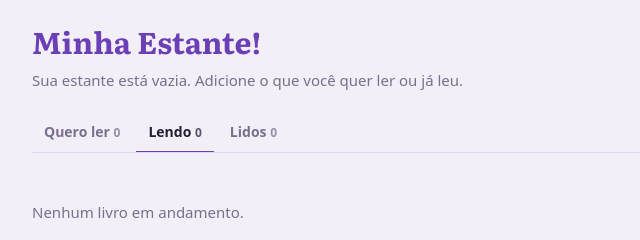
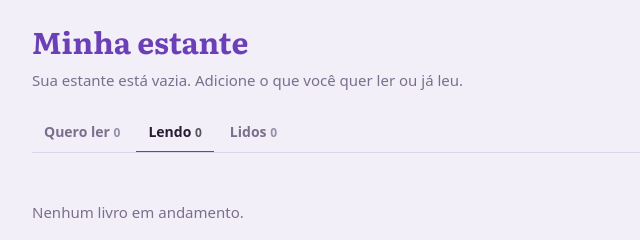
Before and after one commit to rodridevofhookers/minhaestante, a plain HTML site: page index.html in a window 1280 px wide. Shown: the full height of the page, 148-788 px from the left. Drawn offline with Linux system fonts and the light colour scheme.

Commit message:
Fix title casing in index.html

```diff
--- a/index.html
+++ b/index.html
@@ -3,7 +3,7 @@
 <head>
 <meta charset="UTF-8">
 <meta name="viewport" content="width=device-width, initial-scale=1, viewport-fit=cover">
-<title>Minha Estante!</title>
+<title>Minha estante</title>
 <link rel="preconnect" href="https://fonts.gstatic.com" crossorigin>
 <link href="https://fonts.googleapis.com/css2?family=Literata:opsz,wght@7..72,400;7..72,600;7..72,700&display=swap" rel="stylesheet">
 <style>
@@ -61,7 +61,7 @@ input[type=color]{width:64px;height:38px;padding:3px;cursor:pointer}
 <body>
 <header>
   <div class="top">
-    <h1>Minha Estante!</h1>
+    <h1>Minha estante</h1>
     <button class="primary" id="add">Adicionar livro</button>
   </div>
   <p class="summary" id="summary"></p>
```
